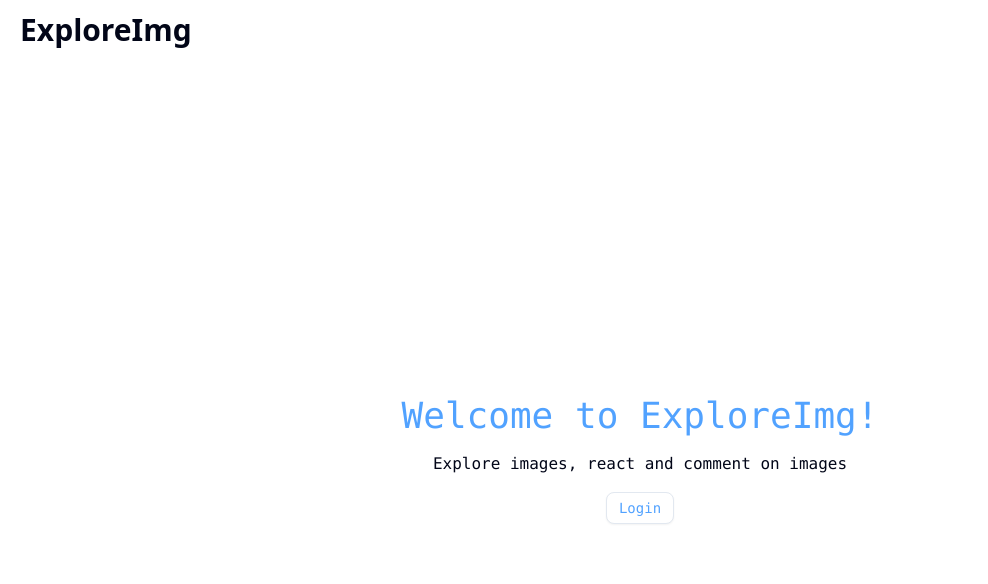
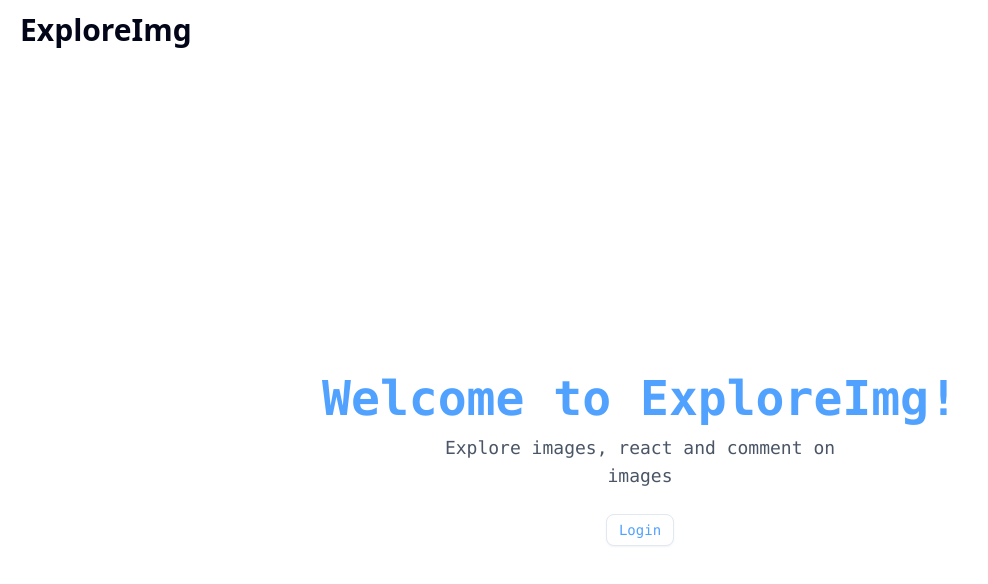
Before and after one commit to nileshkashani/React-assessment, a React (Vite) app: page / in a window 1280 px wide. Shown: the top 584 px of the page, without its empty margins (0-988 px from the left). Built offline with nearby package versions, Linux system fonts and the light colour scheme; no server answers; the database is empty.

Commit message:
final ui update 2

```diff
--- a/src/components/starter.jsx
+++ b/src/components/starter.jsx
@@ -16,20 +16,24 @@ const Starter = () => {
         }, 300)
     }
     return (
-    <section className='font-mono'>
+        <section className="font-mono min-h-screen">
+            <main className="flex flex-col items-center justify-center min-h-screen px-4 text-center">
 
-        <main className='flex justify-center flex-col items-center h-screen'>
-            <div className='text-4xl text-blue-400'>
+                <div className="text-3xl sm:text-4xl md:text-5xl text-blue-400 font-semibold">
                     Welcome to ExploreImg!
                 </div>
-            <div className='mt-4 mb-4'>
+
+                <div className="mt-3 mb-6 text-sm sm:text-base md:text-lg text-gray-600 max-w-md">
                     Explore images, react and comment on images
                 </div>
-            <div onClick={handleLoginClick}>
-                <ButtonLoading loading={isActive}/>
+
+                <div onClick={handleLoginClick} className="w-full sm:w-auto">
+                    <ButtonLoading loading={isActive} className="w-full sm:w-auto" />
                 </div>
+
             </main>
         </section>
+
     )
 }
 
```
Lines whose indentation alone changed are shown as unchanged.
